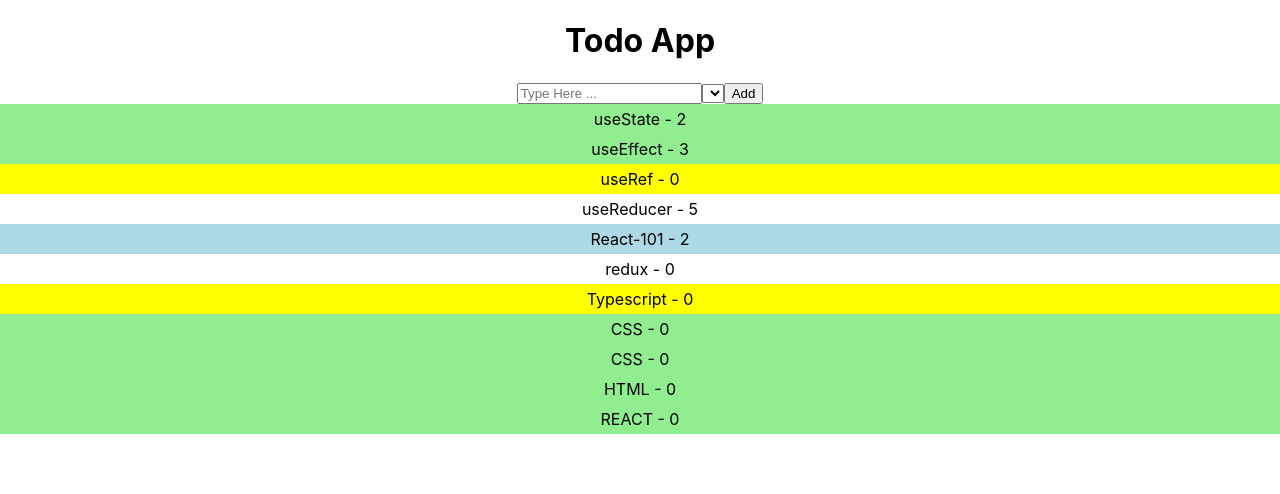
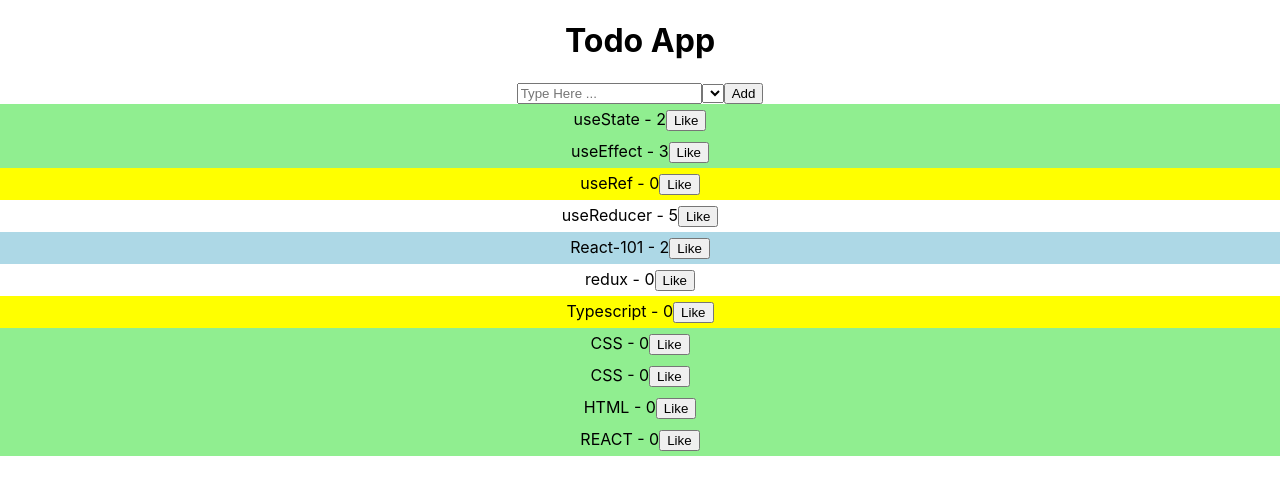
Before and after one commit to ankitsng0007/AnkitRepo, a React (Create React App) app in the folder RCT-211/Day-18/asgn/: page / in a window 1280 px wide. Shown: the top 494 px of the page. Built offline with nearby package versions, Linux system fonts and the light colour scheme; data requests are answered from the project's data file.

Commit message:
File added

```diff
--- a/RCT-211/Day-18/asgn/src/Components/TodoItem.tsx
+++ b/RCT-211/Day-18/asgn/src/Components/TodoItem.tsx
@@ -9,15 +9,16 @@ interface TodoItemProps extends Todo {
 
 //type TodoItemProps = Todo ;
 const TodoItem = (props : TodoItemProps) => {
-  const handleClick = async () =>{
+  const handleLikeCount = async () =>{
     let updatedTodo = await updateTodo({...props, likes: props.likes +1,});
 
     props.onUpdate(updatedTodo);
   };
 
   return (
-    <div onClick={handleClick} style={{padding:"5px",backgroundColor: colorMap[props.type]}}>
+    <div style={{padding:"5px",backgroundColor: colorMap[props.type]}}>
       {props.message} - {props.likes}
+      <button onClick={handleLikeCount}>Like</button>
     </div>
   );
 }
--- a/RCT-211/Day-18/asgn/src/Components/api.ts
+++ b/RCT-211/Day-18/asgn/src/Components/api.ts
@@ -14,7 +14,7 @@ export const addTodo = async ( message: string, type: TodoType): Promise<Todo> =
    return res.data ;
 }
 export const updateTodo = async ( changedTodo : Todo) : Promise<Todo> =>{
-   let res : AxiosResponse< Todo > = await axios.patch(`http://localhost:8080/todos${changedTodo.id}`,
+   let res : AxiosResponse<Todo> = await axios.patch(`http://localhost:8080/todos${changedTodo.id}`,
    {
       ...changedTodo,
    });
```
